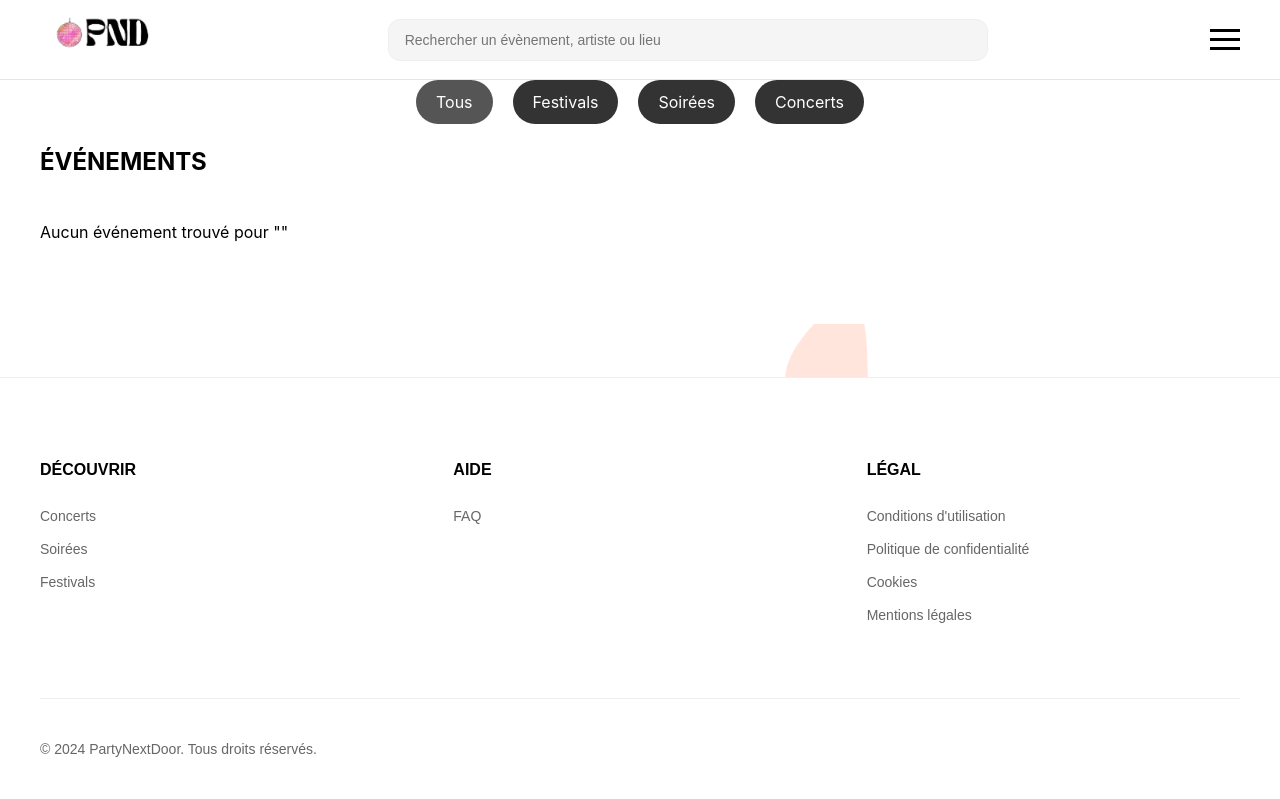
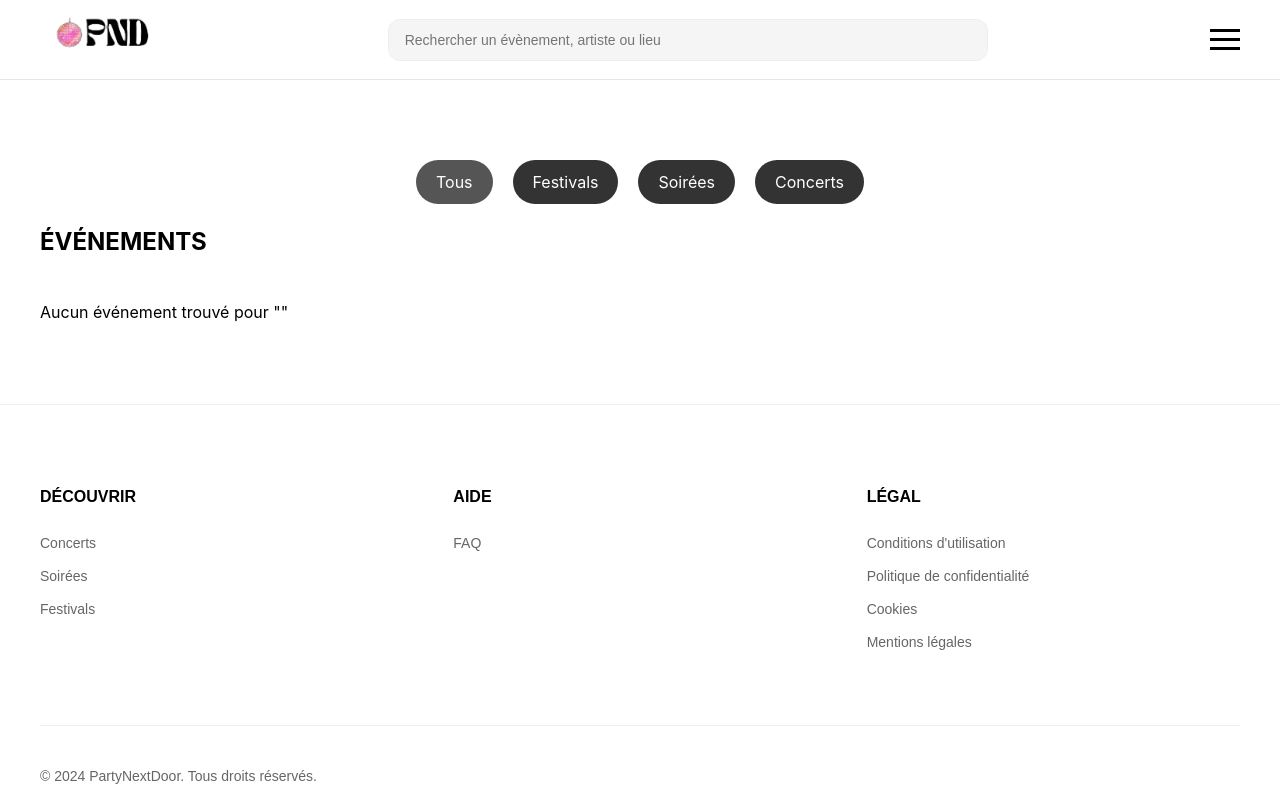
Before and after one commit to kuaix2/partyNextDoor, a PHP site: page /tous-les-events.php in a window 1280 px wide. Shown: the top 799 px of the page. Before the commit the page ends 757 px from the top, so only its background shows below. Run offline with PHP 8.4, Linux system fonts and the light colour scheme; data that the repository does not hold is empty.

Commit message:
cght css

```diff
--- a/partyNextDoor/css/event.css
+++ b/partyNextDoor/css/event.css
@@ -246,6 +246,7 @@
 .filter-buttons {
     display: flex;
     justify-content: center;
+    margin-top: 80px; /* Ajoute de l'espace sous la navbar */
     margin-bottom: 20px;
 }
 
```
